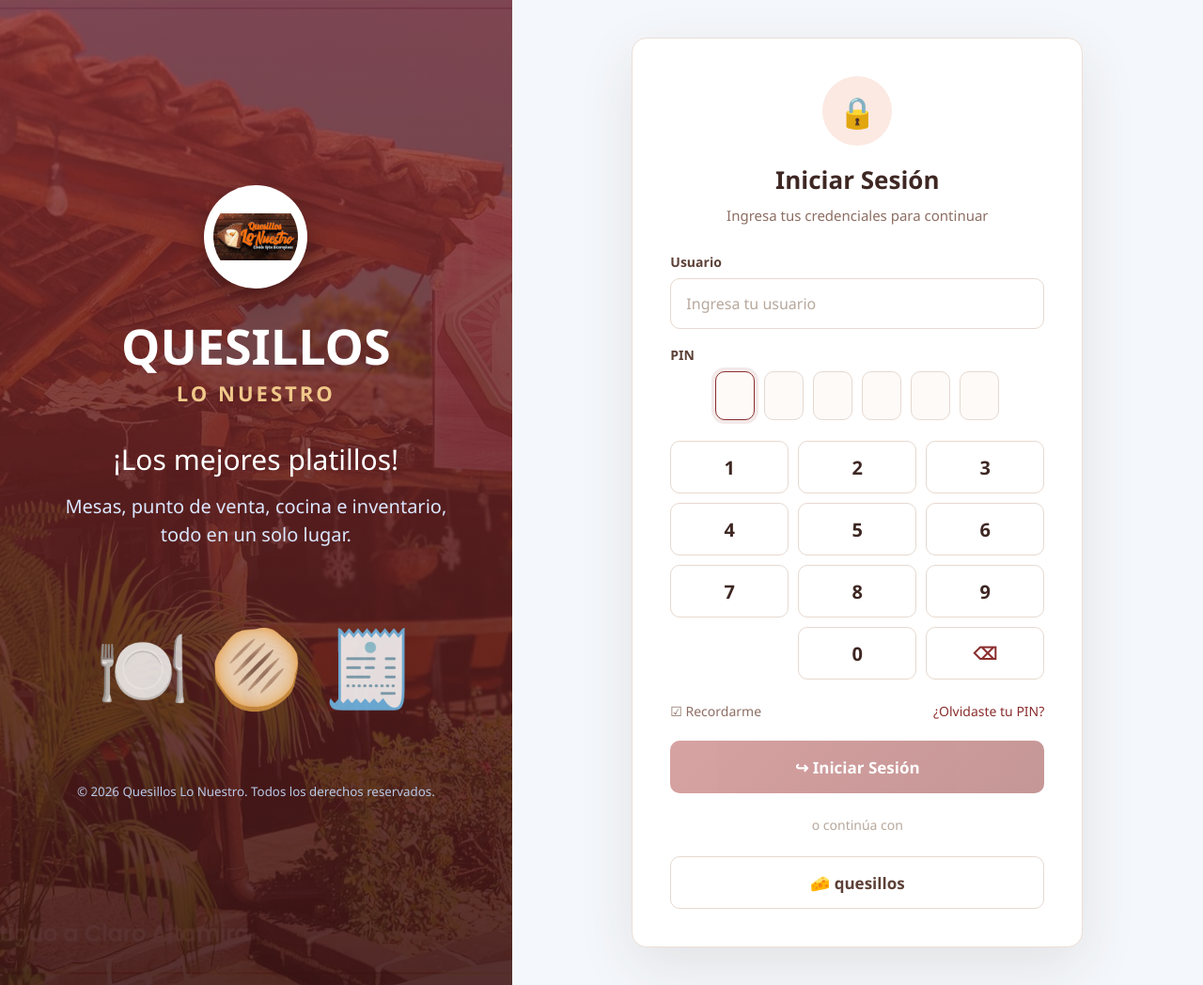
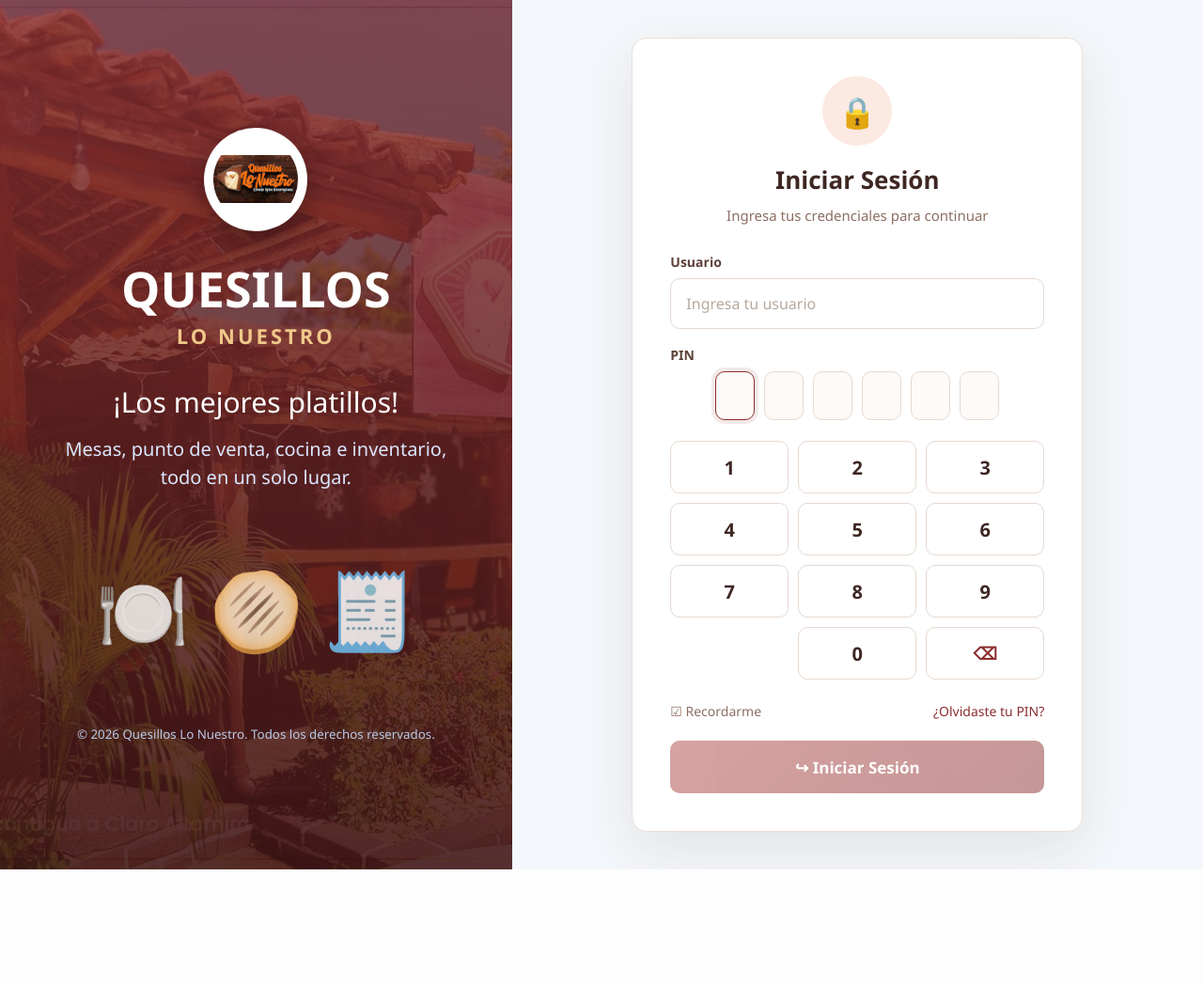
Before and after one commit to brownie1605/quesillosdb, a Flask app: template app/templates/auth/login.html in a window 1280 px wide. Shown: the whole page at 94% size. After the commit the page ends 925 px from the top, so only its background shows below. Run offline with Flask 3, Linux system fonts and the light colour scheme; the template is opened without the code that fills it, so the values that code supplies are empty; parts of the project's set-up code (start-up, migrations or seed data) failed here and were passed over.

Commit message:
fix(login): quitar el boton de entrada rapida con usuario y PIN escritos en la pagina
El boton "quesillos" llenaba usuario y PIN en el formulario desde el propio
codigo de la pagina de login, visible para cualquiera sin iniciar sesion.
Se quita el boton, el separador "o continua con" y su script.

Co-Authored-By: Claude Sonnet 5.5 <noreply@anthropic.com>

```diff
--- a/app/templates/auth/login.html
+++ b/app/templates/auth/login.html
@@ -175,24 +175,6 @@
                 <!-- Instalar como app (PWA); se muestra solo si el navegador lo permite -->
                 <button type="button" class="btn-instalar-app" style="display:none; width:100%; margin-top:10px; padding:11px; border:1.5px solid #8B2E2E; background:#fff; color:#8B2E2E; border-radius:10px; font-weight:700; font-size:15px; cursor:pointer;">📲 Instalar app en este dispositivo</button>
 
-                <!-- DIVIDER -->
-                <div class="divider">
-
-                    o continúa con
-
-                </div>
-
-                <!-- BOTÓN DEMO -->
-                <button
-                    type="button"
-                    class="demo-btn"
-                    id="btnUsuarioDemo"
-                >
-
-                    🧀 quesillos
-
-                </button>
-
             </form>
 
         </div>
@@ -305,13 +287,6 @@ document.addEventListener('keydown', (e) => {
     } else if (e.key === 'Enter' && pinActual.length >= PIN_MIN) {
         document.getElementById('loginForm').submit();
     }
-});
-
-document.getElementById('btnUsuarioDemo').addEventListener('click', () => {
-    document.getElementById('usuarioInput').value = 'quesillos';
-    pinActual = '12345';
-    renderPinBoxes();
-    document.getElementById('loginForm').submit();
 });
 
 renderPinBoxes();
```
